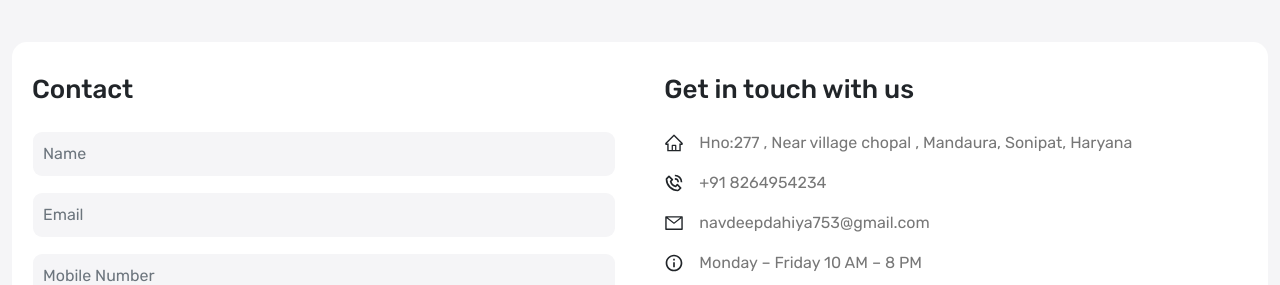
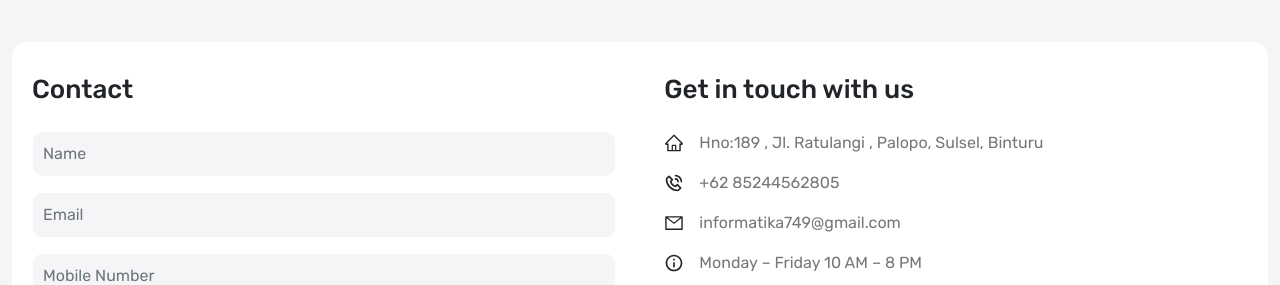
Before and after one commit to Izhal-Brown/E-Commers, a React (Create React App) app: page /contact in a window 1280 px wide. Shown: the part 800-1085 px from the top of the page. Built offline with nearby package versions, Linux system fonts and the light colour scheme.

Commit message:
frontend2

```diff
--- a/src/pages/Contact.js
+++ b/src/pages/Contact.js
@@ -17,9 +17,10 @@ const Contact = () => {
               src="https://www.google.com/maps/embed?pb=!1m18!1m12!1m3!1d3984.2668257175164!2d120.20868591433509!3d-3.0228486408370676!2m3!1f0!2f0!3f0!3m2!1i1024!2i768!4f13.1!3m3!1m2!1s0x2d915f1703c09e7f%3A0x1e93288ee8563d24!2sHonda%20Sanggar%20Laut%20Palopo!5e0!3m2!1sid!2sid!4v1681194375680!5m2!1sid!2sid"
               width="600"
               height="450"
-              allowfullscreen=""
+              className="border-0 w-100"
+              allowFullScreen=""
               loading="lazy"
-              referrerpolicy="no-referrer-when-downgrade"
+              referrerPolicy="no-referrer-when-downgrade"
             ></iframe>
           </div>
           <div className="col-12 mt-5">
@@ -70,18 +71,18 @@ const Contact = () => {
                     <li className="mb-3 d-flex gap-15 align-items-center">
                       <AiOutlineHome className="fs-5" />
                       <address className="mb-0">
-                        Hno:277 , Near village chopal , Mandaura, Sonipat,
-                        Haryana
+                        Hno:189 , Jl. Ratulangi , Palopo, Sulsel,
+                        Binturu
                       </address>
                     </li>
                     <li className="mb-3 d-flex gap-15 align-items-center">
                       <BiPhoneCall className="fs-5" />
-                      <a href="tel:+91 8264954234">+91 8264954234</a>
+                      <a href="tel:+62 85244562805">+62 85244562805</a>
                     </li>
                     <li className="mb-3 d-flex gap-15 align-items-center">
                       <AiOutlineMail className="fs-5" />
-                      <a href="mailto:navdeepdahiya753@gmail.com">
-                        navdeepdahiya753@gmail.com
+                      <a href="mailto:informatika749@gmail.com">
+                        informatika749@gmail.com
                       </a>
                     </li>
                     <li className="mb-3 d-flex gap-15 align-items-center">
```
